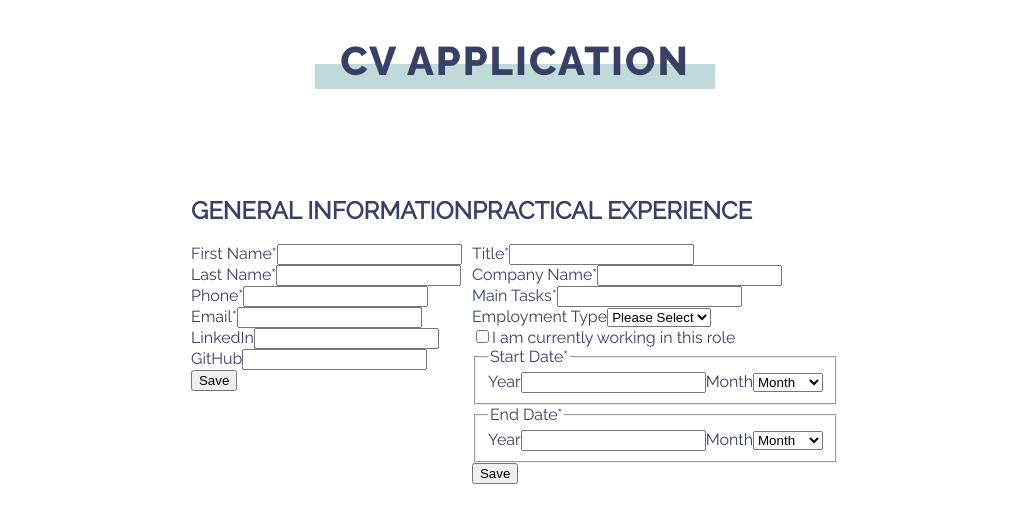
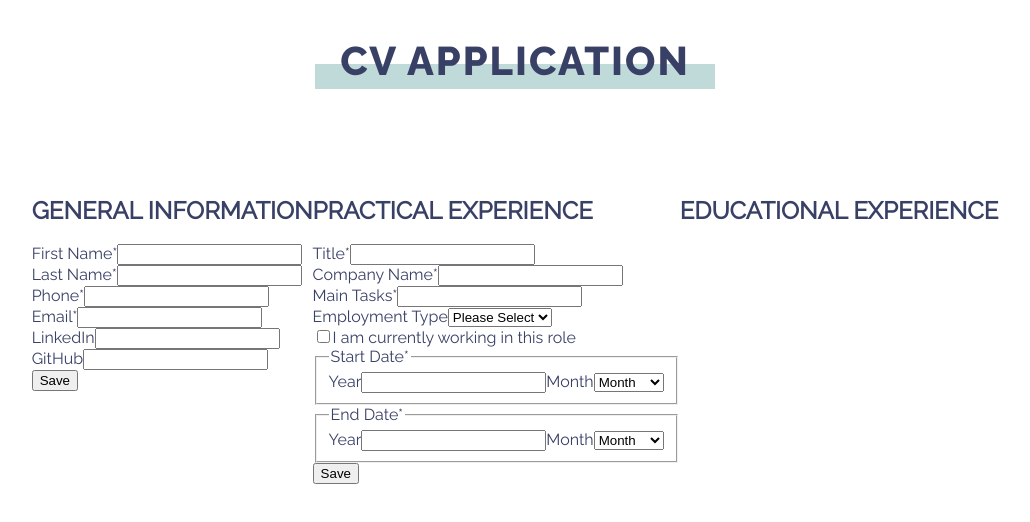
Before and after one commit to mooniiDev/cv-application, a React (Create React App) app: page / in a window 1280 px wide. Shown: the top 522 px of the page, without its empty margins (125-1155 px from the left). Built offline with nearby package versions, Linux system fonts and the light colour scheme.

Commit message:
Add EducationalExperience component

```diff
--- /dev/null
+++ b/src/components/EducationalExperience.js
@@ -0,0 +1,19 @@
+import React from 'react';
+
+class EducationalExperience extends React.Component {
+  constructor(props) {
+    super(props);
+
+    this.state = {};
+  }
+
+  render() {
+    return (
+      <div>
+        <h2>EDUCATIONAL EXPERIENCE</h2>
+      </div>
+    );
+  }
+}
+
+export default EducationalExperience;
--- a/src/components/Main.js
+++ b/src/components/Main.js
@@ -1,6 +1,7 @@
 import React from 'react';
 import GeneralInformation from './GeneralInformation';
 import PracticalExperience from './PracticalExperience';
+import EducationalExperience from './EducationalExperience';
 
 class Main extends React.Component {
   constructor(props) {
@@ -14,6 +15,7 @@ class Main extends React.Component {
       <main id="main">
         <GeneralInformation />
         <PracticalExperience />
+        <EducationalExperience />
       </main>
     );
   }
```
